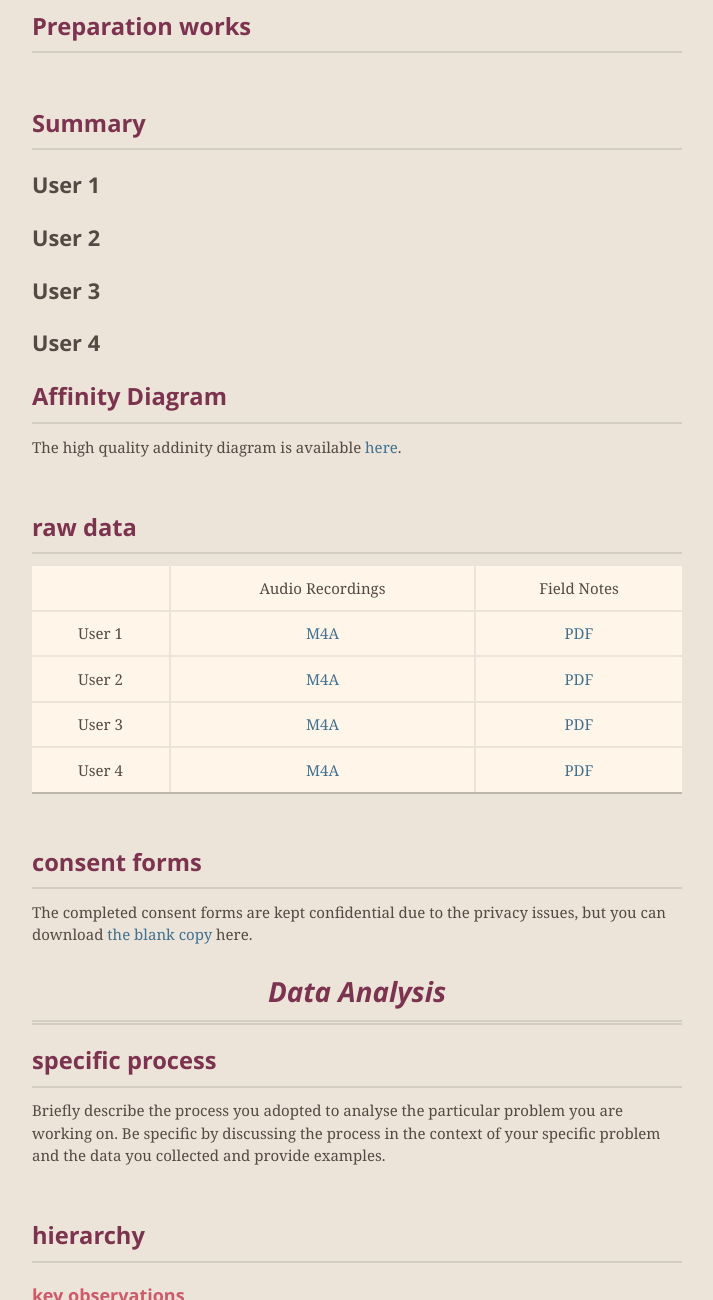
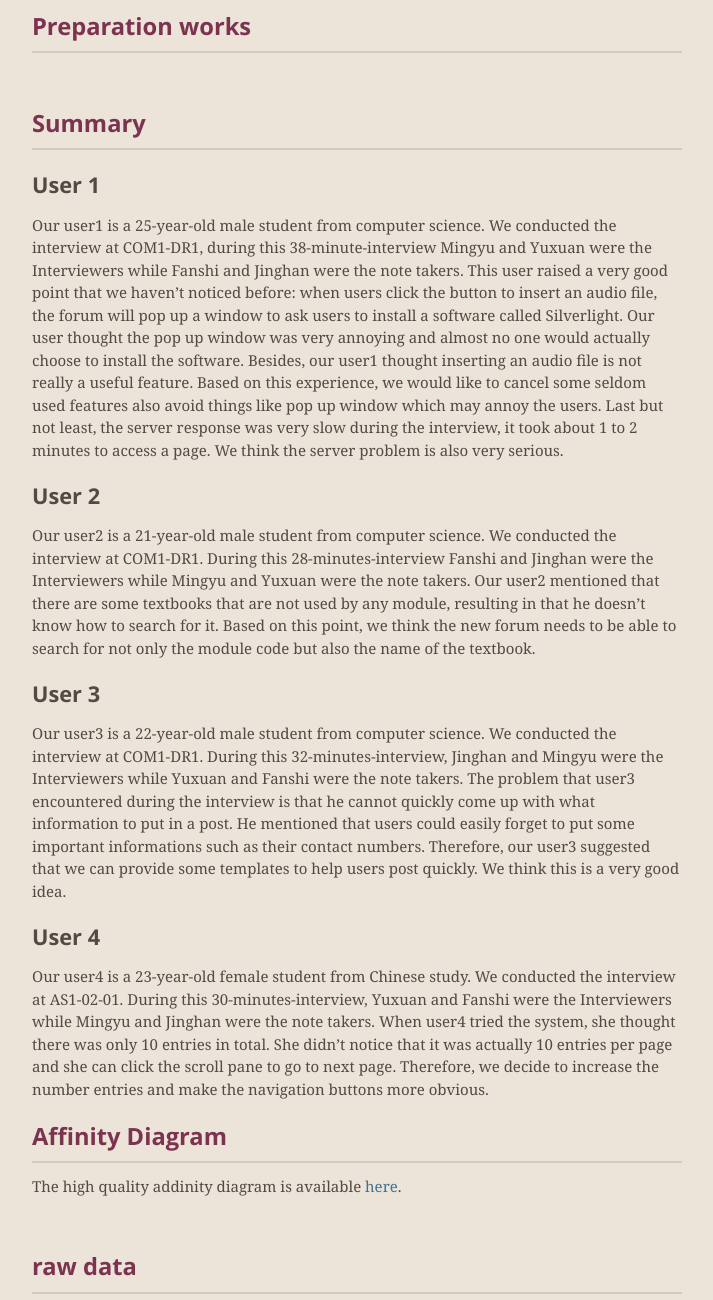
Before and after one commit to MOON-ONE/StatusOnTrack, a plain HTML site: page index.html in a window 1280 px wide. Shown: the part 1848-3148 px from the top of the page, without its empty margins (283-996 px from the left). Drawn offline with nearby package versions, Linux system fonts and the light colour scheme.

Commit message:
add in user summary

```diff
--- a/index.html
+++ b/index.html
@@ -102,9 +102,23 @@
             <br>
             <h4>Summary</h4>
             <h5>User 1</h5>
+            <p>
+            Our user1 is a 25-year-old male student from computer science. We conducted the interview at COM1-DR1, during this 38-minute-interview Mingyu and Yuxuan were the Interviewers while Fanshi and Jinghan were the note takers. This user raised a very good point that we haven’t noticed before: when users click the button to insert an audio file, the forum will pop up a window to ask users to install a software called Silverlight. Our user thought the pop up window was very annoying and almost no one would actually choose to install the software. Besides, our user1 thought inserting an audio file is not really a useful feature. Based on this experience, we would like to cancel some seldom used features also avoid things like pop up window which may annoy the users. Last but not least, the server response was very slow during the interview, it took about 1 to 2 minutes to access a page. We think the server problem is also very serious.
+            </p>
             <h5>User 2</h5>
+            <p>
+            Our user2 is a 21-year-old male student from computer science. We conducted the interview at COM1-DR1. During this 28-minutes-interview Fanshi and Jinghan were the Interviewers while Mingyu and Yuxuan were the note takers. Our user2 mentioned that there are some textbooks that are not used by any module, resulting in that he doesn’t know how to search for it. Based on this point, we think the new forum needs to be able to search for not only the module code but also the name of the textbook.
+            </p>
+
             <h5>User 3</h5>
+            <p>
+            Our user3 is a 22-year-old male student from computer science. We conducted the interview at COM1-DR1. During this 32-minutes-interview, Jinghan and Mingyu were the Interviewers while Yuxuan and Fanshi were the note takers. The problem that user3 encountered during the interview is that he cannot quickly come up with what information to put in a post. He mentioned that users could easily forget to put some important informations such as their contact numbers. Therefore, our user3 suggested that we can provide some templates to help users post quickly. We think this is a very good idea.
+            </p>
+
             <h5>User 4</h5>
+            <p>
+            Our user4 is a 23-year-old female student from Chinese study. We conducted the interview at AS1-02-01. During this 30-minutes-interview, Yuxuan and Fanshi were the Interviewers while Mingyu and Jinghan were the note takers. When user4 tried the system, she thought there was only 10 entries in total. She didn’t notice that it was actually 10 entries per page and she can click the scroll pane to go to next page. Therefore, we decide to increase the number entries and make the navigation buttons more obvious.
+            </p>
 
             <h4>Affinity Diagram</h4>
             <p>The high quality addinity diagram is available <a href="data/affinity-diagram/Affinity%20Diagram.png">here</a>.</p>
```
